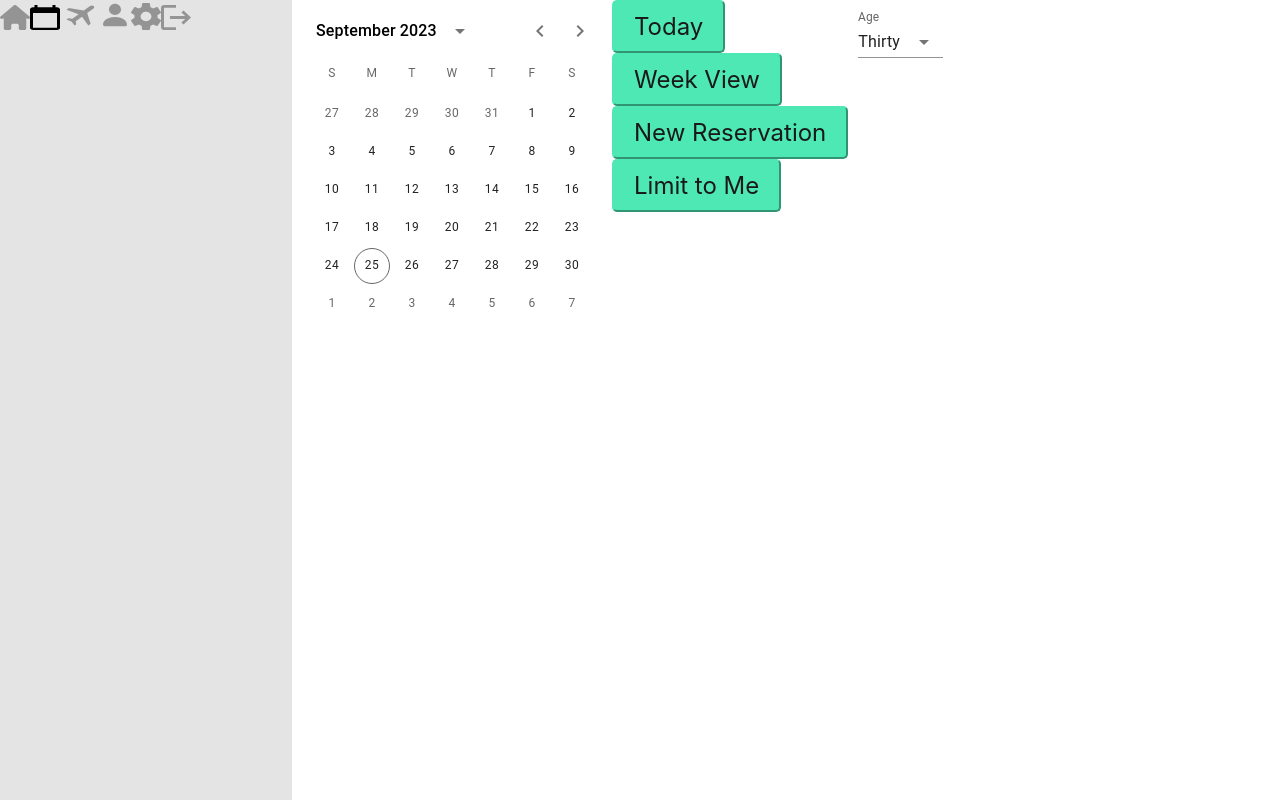
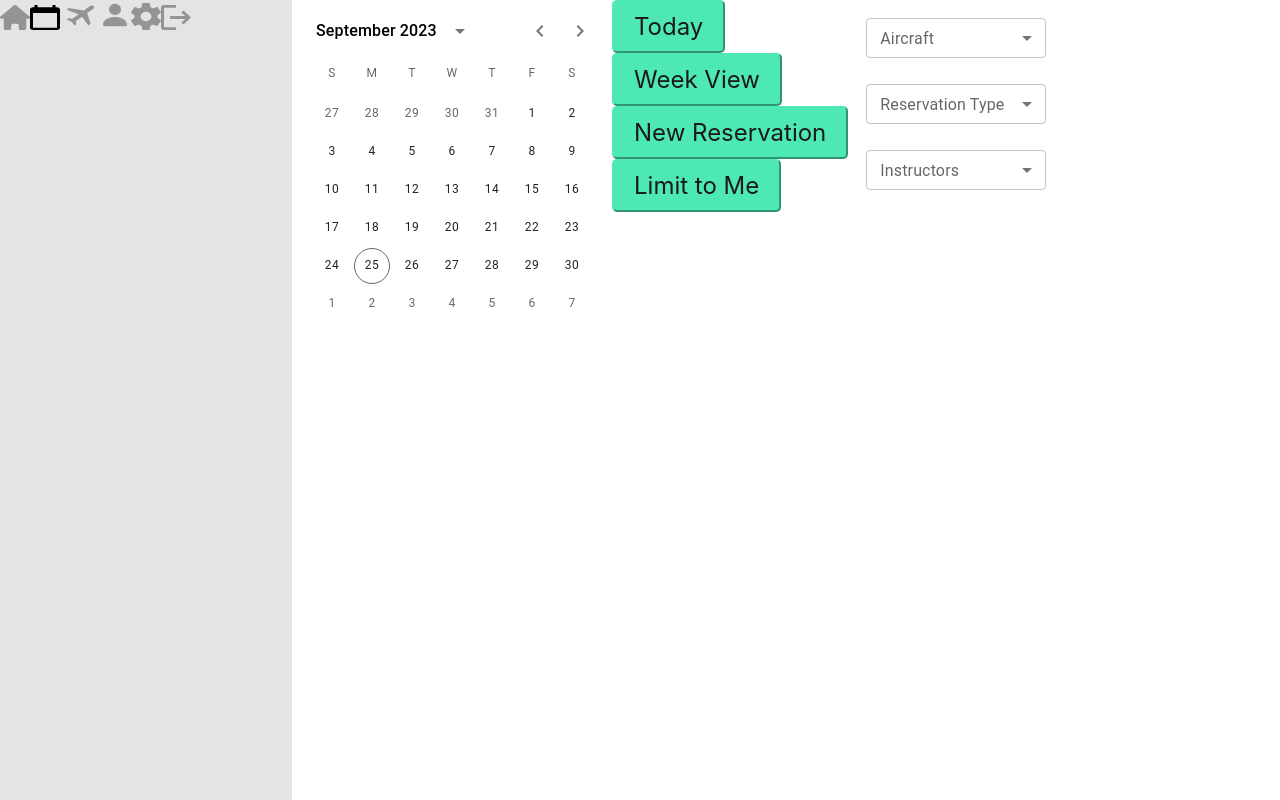
Before and after one commit to jaspersuiter/SkyChart-Frontend, a React (Create React App) app: page / in a window 1280 px wide. Shown: the top 800 px of the page. Built offline with nearby package versions, Linux system fonts and the light colour scheme.

Commit message:
Formatting for Dropdowns

```diff
--- a/src/Buttons/Buttons.css
+++ b/src/Buttons/Buttons.css
@@ -1,5 +1,3 @@
-
-
 .primary-button {
     display: inline-flex;
     padding: 10px 20px;
--- a/src/Calendar/Calendar.css
+++ b/src/Calendar/Calendar.css
@@ -8,7 +8,7 @@
 }
 
 .dropdown {
-    display: inline;
+    display: inline-flex;
     padding: 10px;
     flex-direction: column;
     align-items: flex-start;
--- a/src/Calendar/Calendar.tsx
+++ b/src/Calendar/Calendar.tsx
@@ -5,7 +5,7 @@ import PrimaryButton from '../Buttons/PrimaryButton';
 import { DateCalendar } from '@mui/x-date-pickers';
 import { AdapterDayjs } from '@mui/x-date-pickers/AdapterDayjs';
 import { LocalizationProvider } from '@mui/x-date-pickers';
-import { FormControl, InputLabel, NativeSelect } from '@mui/material';
+import { FormControl, InputLabel, MenuItem, NativeSelect, Select } from '@mui/material';
 import StaticSidebar from '../Sidebar/Sidebar';
 
 function Calendar() {
@@ -28,21 +28,37 @@ function Calendar() {
         </div>
 
         <div className="dropdown">
-            <FormControl fullWidth>
-                <InputLabel variant="standard" htmlFor="uncontrolled-native">
-                    Age
-                </InputLabel>
-                <NativeSelect
-                    defaultValue={30}
-                    inputProps={{
-                    name: 'age',
-                    id: 'uncontrolled-native',
-                    }}
+            <FormControl sx={{ m: 1, minWidth: 180 }} size="small">
+                <InputLabel id="demo-select-small-label">Aircraft</InputLabel>
+                <Select
+                    labelId="demo-select-small-label"
+                    id="demo-select-small"
+                    label="aircraft"
                 >
-                    <option value={10}>Ten</option>
-                    <option value={20}>Twenty</option>
-                    <option value={30}>Thirty</option>
-                </NativeSelect>
+                    <MenuItem>All</MenuItem>
+                </Select>
+            </FormControl>
+
+            <FormControl sx={{ m: 1, minWidth: 180 }} size="small">
+                <InputLabel id="demo-select-small-label">Reservation Type</InputLabel>
+                <Select
+                    labelId="demo-select-small-label"
+                    id="demo-select-small"
+                    label="aircraft"
+                >
+                    <MenuItem>All</MenuItem>
+                </Select>
+            </FormControl>
+
+            <FormControl sx={{ m: 1, minWidth: 180 }} size="small">
+                <InputLabel id="demo-select-small-label">Instructors</InputLabel>
+                <Select
+                    labelId="demo-select-small-label"
+                    id="demo-select-small"
+                    label="aircraft"
+                >
+                    <MenuItem>All</MenuItem>
+                </Select>
             </FormControl>
         </div>
     </div>
```
